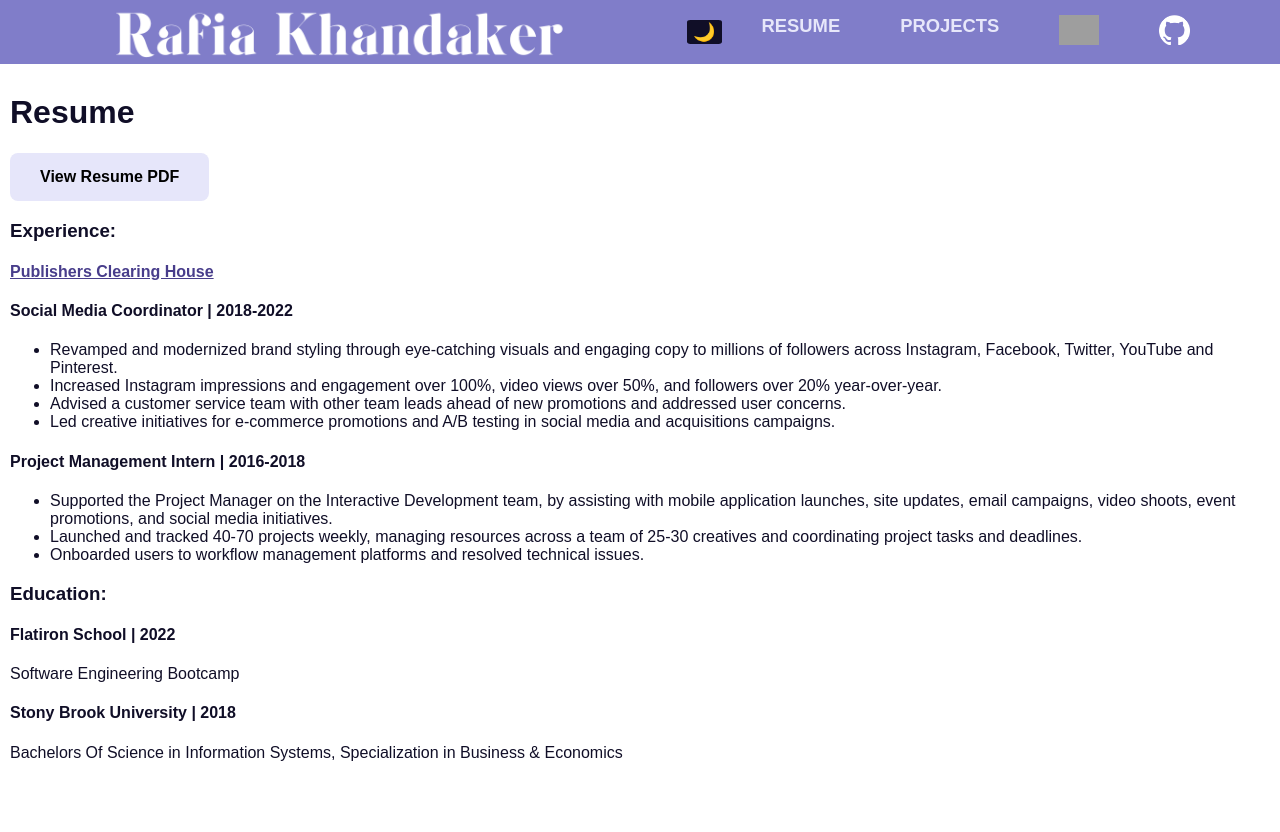
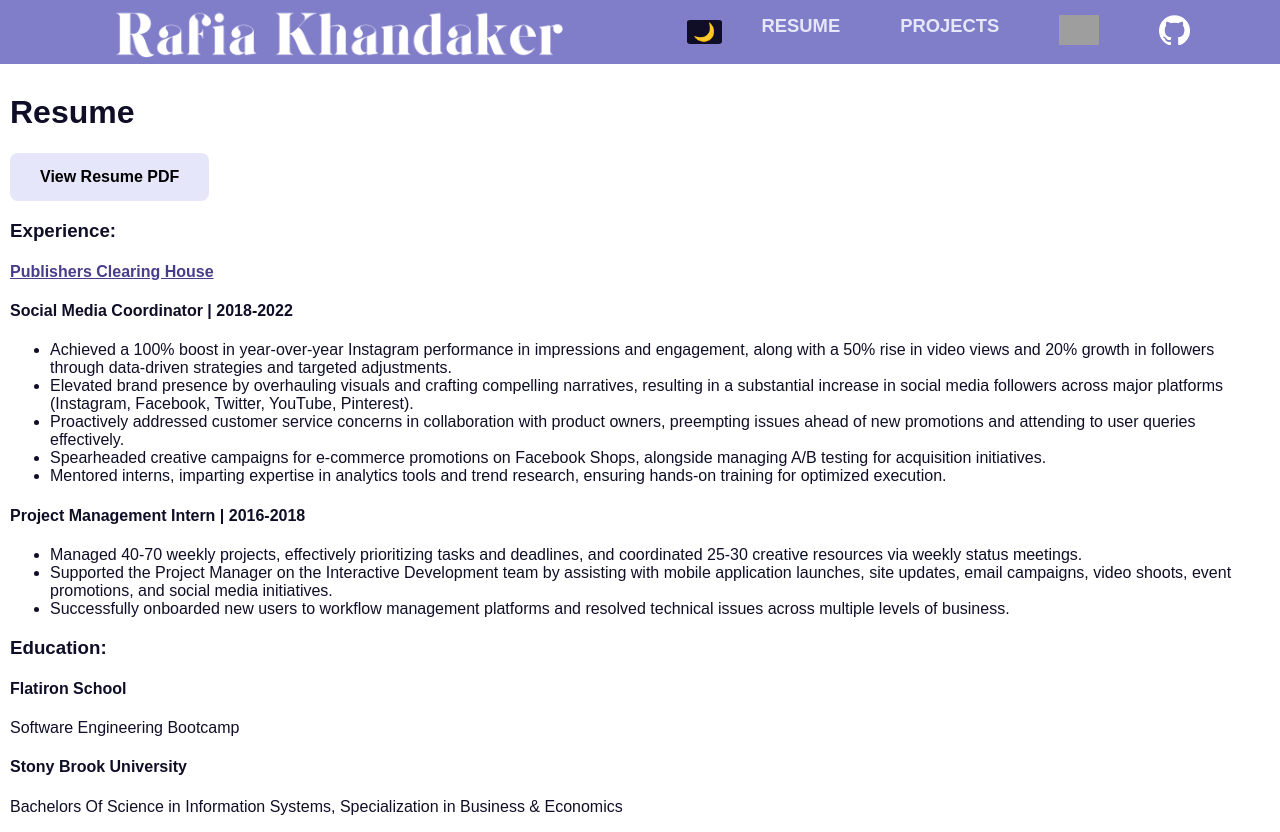
Before and after one commit to RafiaJK/portfolio, a React (Create React App) app: page /resume in a window 1280 px wide. Before the commit the page ends 800 px from the top, so only its background shows below. Built offline with nearby package versions, Linux system fonts and the light colour scheme; grey boxes are pictures that could not be loaded.

Commit message:
Updated home page, resume component

```diff
--- a/src/Home.js
+++ b/src/Home.js
@@ -5,6 +5,8 @@
 import CodingTimeline from './CodingTimeline';
 import cityscape from './cityscape.jpg'
 import Skills from './Skills'
+import React, { useState } from 'react';
+import Rafia_Khandaker_Resume from './Rafia_Khandaker_Resume.pdf';
 
 function Home() {
   return (
@@ -15,7 +17,7 @@
         sequence={[
           'I am a Software Engineer.',
           1000, // Waits 1s
-          'I am a React Developer.',
+          'I am a Social Media Marketer.',
           2000, // Waits 2s
           'I am a ',
           () => {
@@ -34,14 +36,18 @@
         <h2 className='newyorkpin'>📍 New York</h2>
       </div>
 
-      <div className='skills'>
-        <Skills/>
+      <div className='home-blurb'>
+        <h4>Results-oriented professional with a diverse background in project management, digital marketing strategy, and technical proficiency in full-stack development.</h4>
       </div>
 
-      <div className='prof-journey'>
+      {/* <div className='skills'>
+        <Skills/>
+      </div> */}
+
+      {/* <div className='prof-journey'>
         <p><b><i>Follow my professional journey - reduced to a timeline for your convenience:</i></b></p>
         <CodingTimeline />
-      </div>
+      </div> */}
 
     </div>
   );
--- a/src/Resume.js
+++ b/src/Resume.js
@@ -68,28 +68,29 @@
         <span>Social Media Coordinator |</span> 2018-2022
       </h4>
       <ul>
-        <li>Revamped and modernized brand styling through eye-catching visuals and engaging copy to millions of followers
-          across Instagram, Facebook, Twitter, YouTube and Pinterest.</li>
-        <li>Increased Instagram impressions and engagement over 100%, video views over 50%, and followers over 20%
-          year-over-year.</li>
-        <li>Advised a customer service team with other team leads ahead of new promotions and addressed user concerns.</li>
-        <li>Led creative initiatives for e-commerce promotions and A/B testing in social media and acquisitions campaigns.</li>
+        <li>Achieved a 100% boost in year-over-year Instagram performance in impressions and
+          engagement, along with a 50% rise in video views and 20% growth in followers through
+          data-driven strategies and targeted adjustments.</li>
+        <li>Elevated brand presence by overhauling visuals and crafting compelling narratives, resulting in a substantial increase in social media followers across major platforms (Instagram, Facebook, Twitter, YouTube, Pinterest).</li>
+        <li>Proactively addressed customer service concerns in collaboration with product owners, preempting issues ahead of new promotions and attending to user queries effectively.</li>
+        <li>Spearheaded creative campaigns for e-commerce promotions on Facebook Shops, alongside  managing A/B testing for acquisition initiatives.</li>
+        <li>Mentored interns, imparting expertise in analytics tools and trend research, ensuring hands-on training for optimized execution.</li>
       </ul>
 
       <h4>
         <span>Project Management Intern |</span> 2016-2018
       </h4>
       <ul>
-        <li>Supported the Project Manager on the Interactive Development team, by assisting with mobile application launches, site updates, email campaigns, video shoots, event promotions, and social media initiatives.</li>
-        <li>Launched and tracked 40-70 projects weekly, managing resources across a team of 25-30 creatives and coordinating project tasks and deadlines.</li>
-        <li>Onboarded users to workflow management platforms and resolved technical issues.</li>
+        <li>Managed 40-70 weekly projects, effectively prioritizing tasks and deadlines, and coordinated 25-30 creative resources via weekly status meetings.</li>
+        <li>Supported the Project Manager on the Interactive Development team by assisting with mobile application launches, site updates, email campaigns, video shoots, event promotions, and social media initiatives.</li>
+        <li>Successfully onboarded new users to workflow management platforms and resolved technical issues across multiple levels of business.</li>
       </ul>
 
 
       <h3>Education:</h3>
-      <h4>Flatiron School | 2022</h4>
+      <h4>Flatiron School</h4>
       <p>Software Engineering Bootcamp</p>
-      <h4>Stony Brook University | 2018</h4>
+      <h4>Stony Brook University</h4>
       <p>Bachelors Of Science in Information Systems, Specialization in Business & Economics</p>
 
     </div>
```
Lines whose indentation alone changed are shown as unchanged.
